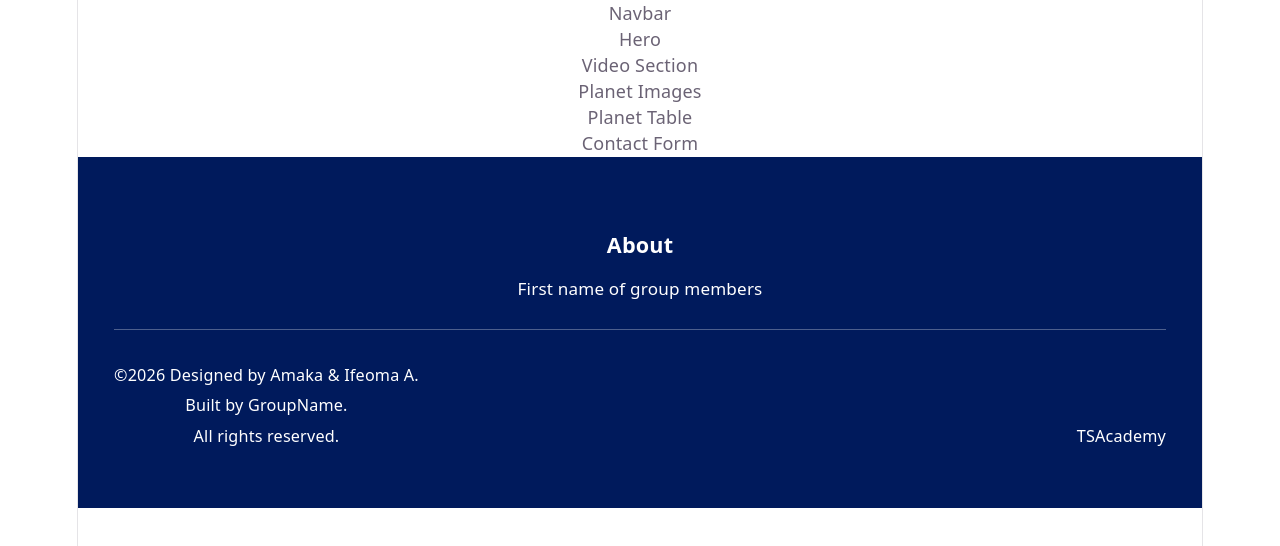
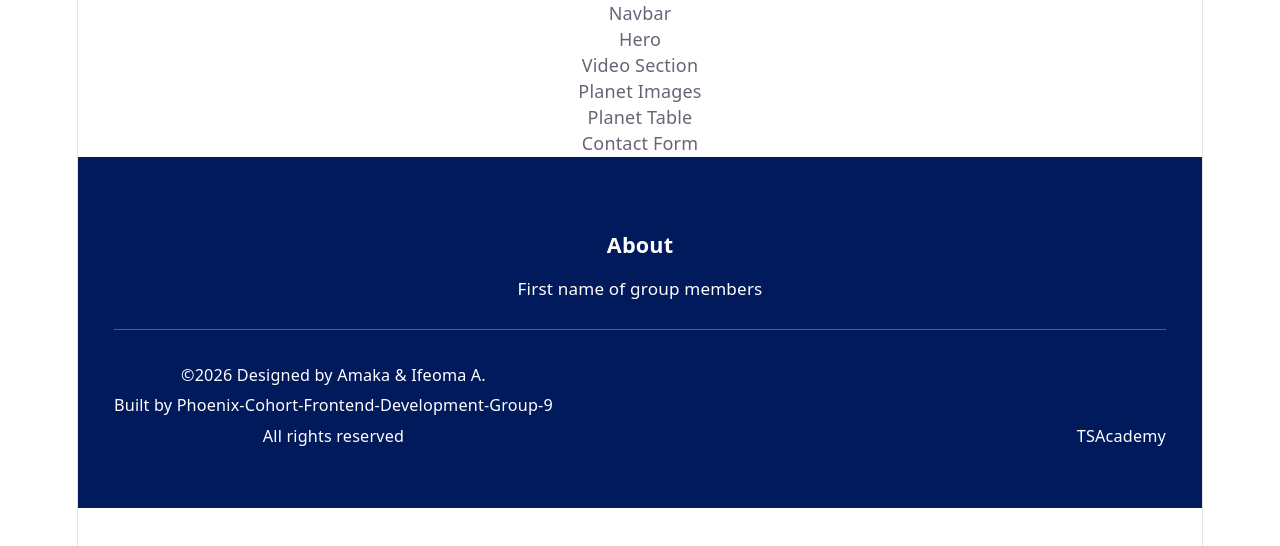
Before and after one commit to cupcakes439/Phoenix-Cohort-Frontend-Development-Capstone-Project-Group-9, a React (Vite) app: page / in a window 1280 px wide. Shown: the top 546 px of the page. Built offline with nearby package versions, Linux system fonts and the light colour scheme.

Commit message:
Finished setting up the footer.jsx file

```diff
--- a/src/components/Footer.jsx
+++ b/src/components/Footer.jsx
@@ -14,9 +14,9 @@ function Footer() {
 
         <div className="footer-bottom">
           <div className="copyright">
-            <p>©2026 Designed by Amaka & Ifeoma A.</p>
-            <p>Built by GroupName.</p>
-            <p>All rights reserved.</p>
+            <p>&copy;2026 Designed by Amaka & Ifeoma A.</p>
+            <p>Built by Phoenix-Cohort-Frontend-Development-Group-9</p>
+            <p>All rights reserved</p>
           </div>
 
           <div className="academy">
```
